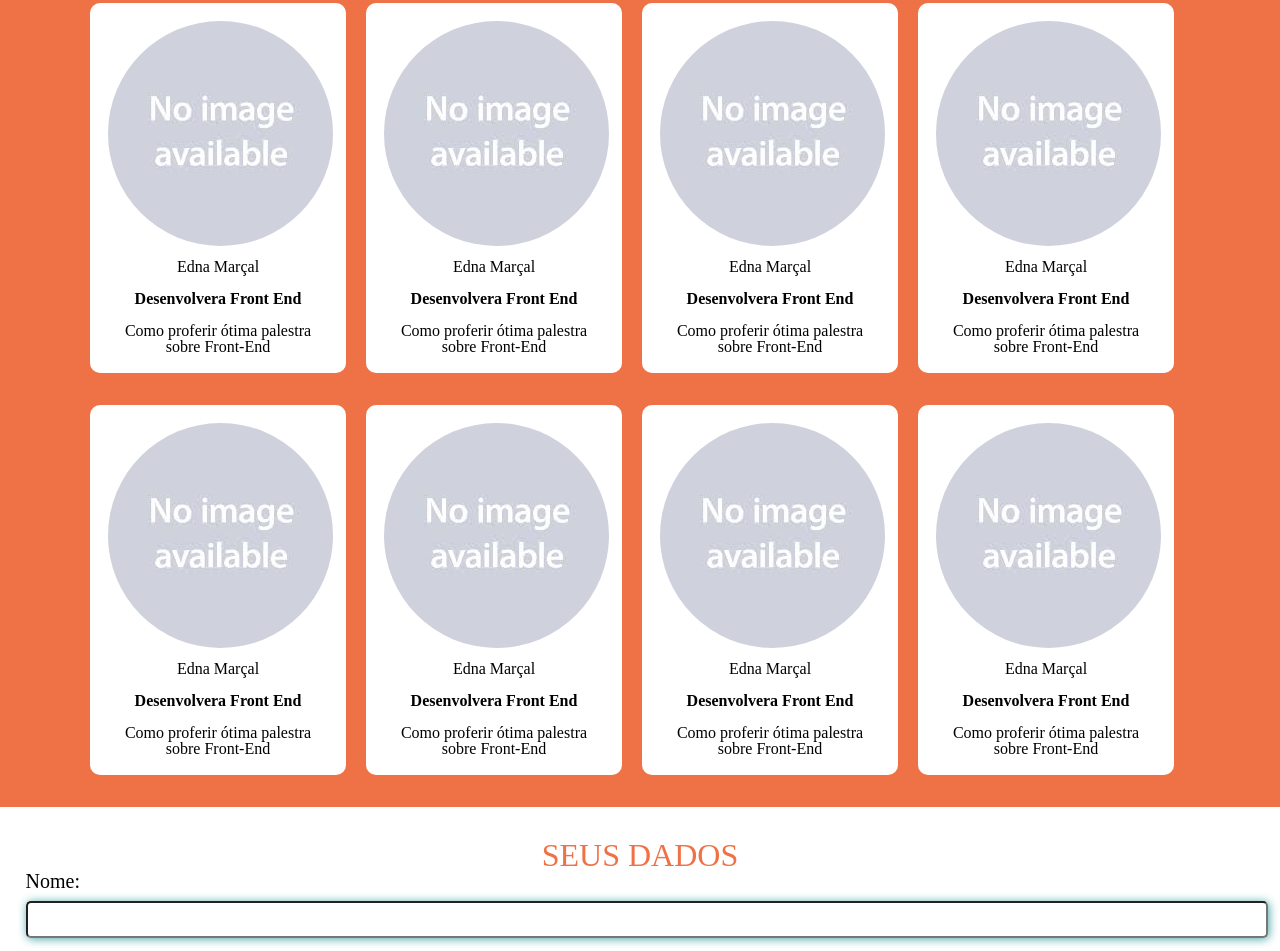
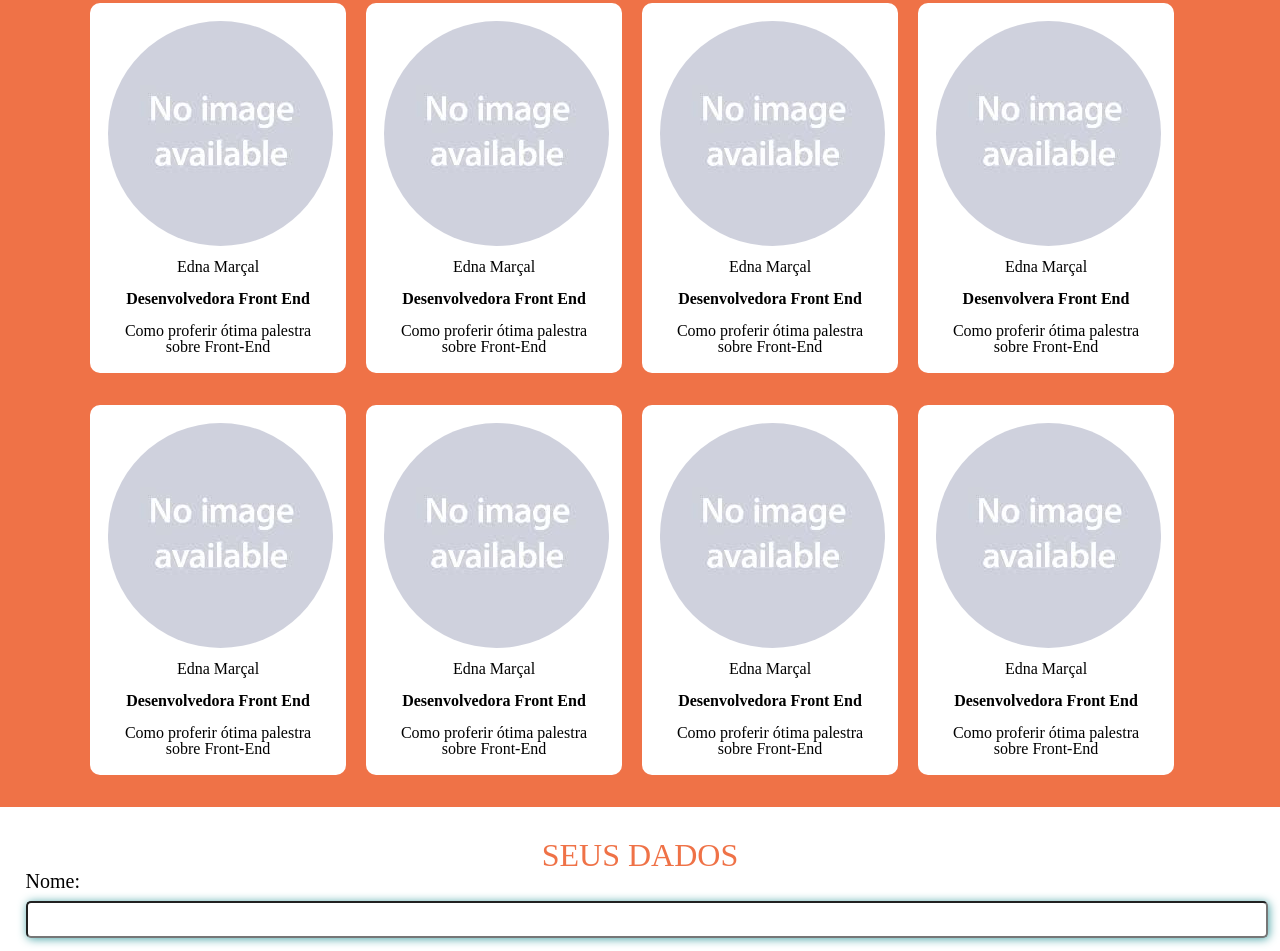
Before and after one commit to Edna2021/Front-end-Projeto-de-conclus-o, a plain HTML site: page index.html in a window 1280 px wide. Shown: the part 731-1682 px from the top of the page. Drawn offline with Linux system fonts and the light colour scheme.

Commit message:
Update index.html

```diff
--- a/index.html
+++ b/index.html
@@ -60,7 +60,23 @@
 		     			<figure class="speaker-portrait">
 		     				<img class="speaker-image" src="img/palestrantes/placeholder.jpeg" alt="Foto do palestrante">
 		     				<figcaption class="speaker-name"> Edna Marçal </figcaption>
-		     				<p class="speaker-bio"> Desenvolvera Front End </p>
+		     				<p class="speaker-bio"> Desenvolvedora Front End </p>
+		     			</figure>
+		     			<p class="speaker-speach">Como proferir ótima palestra sobre Front-End </p>
+		     		</li>
+		     		<li class="speaker">
+		     			<figure class="speaker-portrait">
+		     				<img class="speaker-image" src="img/palestrantes/placeholder.jpeg" alt="Foto do palestrante">
+		     				<figcaption class="speaker-name"> Edna Marçal </figcaption>
+		     				<p class="speaker-bio"> Desenvolvedora Front End </p>
+		     			</figure>
+		     			<p class="speaker-speach">Como proferir ótima palestra sobre Front-End </p>
+		     		</li>
+		     		<li class="speaker">
+		     			<figure class="speaker-portrait">
+		     				<img class="speaker-image" src="img/palestrantes/placeholder.jpeg" alt="Foto do palestrante">
+		     				<figcaption class="speaker-name"> Edna Marçal </figcaption>
+		     				<p class="speaker-bio"> Desenvolvedora Front End </p>
 		     			</figure>
 		     			<p class="speaker-speach">Como proferir ótima palestra sobre Front-End </p>
 		     		</li>
@@ -76,7 +92,7 @@
 		     			<figure class="speaker-portrait">
 		     				<img class="speaker-image" src="img/palestrantes/placeholder.jpeg" alt="Foto do palestrante">
 		     				<figcaption class="speaker-name"> Edna Marçal </figcaption>
-		     				<p class="speaker-bio"> Desenvolvera Front End </p>
+		     				<p class="speaker-bio"> Desenvolvedora Front End </p>
 		     			</figure>
 		     			<p class="speaker-speach">Como proferir ótima palestra sobre Front-End </p>
 		     		</li>
@@ -84,7 +100,7 @@
 		     			<figure class="speaker-portrait">
 		     				<img class="speaker-image" src="img/palestrantes/placeholder.jpeg" alt="Foto do palestrante">
 		     				<figcaption class="speaker-name"> Edna Marçal </figcaption>
-		     				<p class="speaker-bio"> Desenvolvera Front End </p>
+		     				<p class="speaker-bio"> Desenvolvedora Front End </p>
 		     			</figure>
 		     			<p class="speaker-speach">Como proferir ótima palestra sobre Front-End </p>
 		     		</li>
@@ -92,7 +108,7 @@
 		     			<figure class="speaker-portrait">
 		     				<img class="speaker-image" src="img/palestrantes/placeholder.jpeg" alt="Foto do palestrante">
 		     				<figcaption class="speaker-name"> Edna Marçal </figcaption>
-		     				<p class="speaker-bio"> Desenvolvera Front End </p>
+		     				<p class="speaker-bio">Desenvolvedora Front End </p>
 		     			</figure>
 		     			<p class="speaker-speach">Como proferir ótima palestra sobre Front-End </p>
 		     		</li>
@@ -100,23 +116,7 @@
 		     			<figure class="speaker-portrait">
 		     				<img class="speaker-image" src="img/palestrantes/placeholder.jpeg" alt="Foto do palestrante">
 		     				<figcaption class="speaker-name"> Edna Marçal </figcaption>
-		     				<p class="speaker-bio"> Desenvolvera Front End </p>
-		     			</figure>
-		     			<p class="speaker-speach">Como proferir ótima palestra sobre Front-End </p>
-		     		</li>
-		     		<li class="speaker">
-		     			<figure class="speaker-portrait">
-		     				<img class="speaker-image" src="img/palestrantes/placeholder.jpeg" alt="Foto do palestrante">
-		     				<figcaption class="speaker-name"> Edna Marçal </figcaption>
-		     				<p class="speaker-bio">Desenvolvera Front End </p>
-		     			</figure>
-		     			<p class="speaker-speach">Como proferir ótima palestra sobre Front-End </p>
-		     		</li>
-		     		<li class="speaker">
-		     			<figure class="speaker-portrait">
-		     				<img class="speaker-image" src="img/palestrantes/placeholder.jpeg" alt="Foto do palestrante">
-		     				<figcaption class="speaker-name"> Edna Marçal </figcaption>
-		     				<p class="speaker-bio"> Desenvolvera Front End </p>
+		     				<p class="speaker-bio"> Desenvolvedora Front End </p>
 		     			</figure>
 		     			<p class="speaker-speach">Como proferir ótima palestra sobre Front-End </p>
 		     		</li>
```
